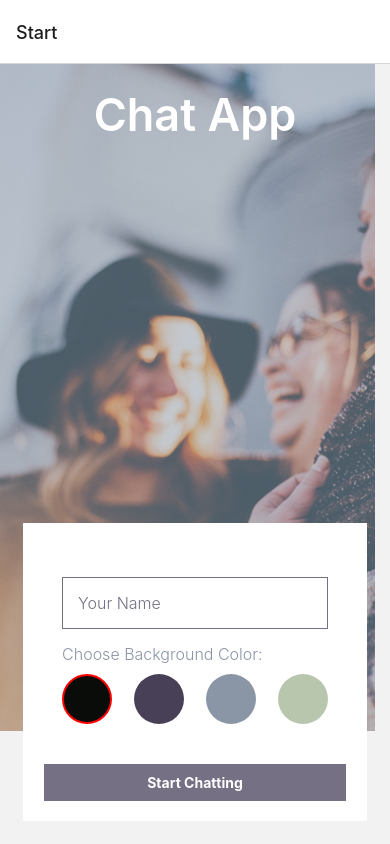
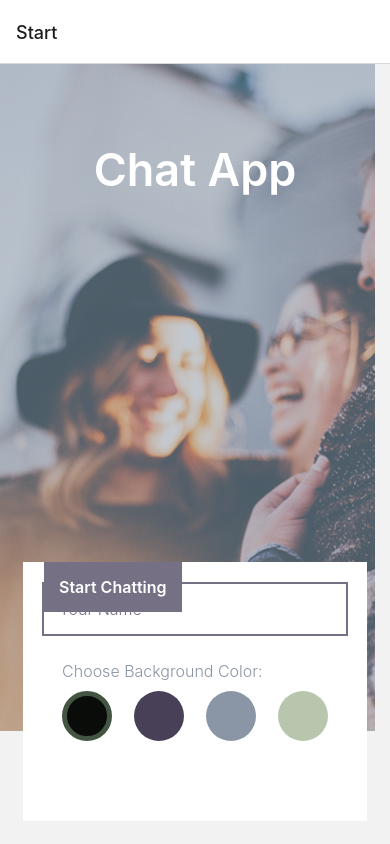
Before and after one commit to TubaJordan/Chat-App, a React Native app: screen /Start in a window 390 px wide. Built offline with nearby package versions, Linux system fonts and the light colour scheme.

Commit message:
style refinement

```diff
--- a/components/Start.js
+++ b/components/Start.js
@@ -26,10 +26,10 @@ const Start = ({ navigation }) => {
                         <TextInput style={styles.textInput} value={name} onChangeText={setName} placeholder="Your Name" placeholderTextColor="#757083" />
                         <Text style={styles.textColorSelector}>Choose Background Color:</Text>
                         <View style={styles.colorSelector}>
-                            <TouchableOpacity style={[styles.circle, color === userBackgroundColors.a && styles.selectedCircle, { backgroundColor: userBackgroundColors.a },]} onPress={() => setColor(userBackgroundColors.a)}></TouchableOpacity>
-                            <TouchableOpacity style={[styles.circle, color === userBackgroundColors.b && styles.selectedCircle, { backgroundColor: userBackgroundColors.b },]} onPress={() => setColor(userBackgroundColors.b)}></TouchableOpacity>
-                            <TouchableOpacity style={[styles.circle, color === userBackgroundColors.c && styles.selectedCircle, { backgroundColor: userBackgroundColors.c },]} onPress={() => setColor(userBackgroundColors.c)}></TouchableOpacity>
-                            <TouchableOpacity style={[styles.circle, color === userBackgroundColors.d && styles.selectedCircle, { backgroundColor: userBackgroundColors.d },]} onPress={() => setColor(userBackgroundColors.d)}></TouchableOpacity>
+                            <TouchableOpacity style={[styles.circle, color === userBackgroundColors.a && styles.selectedCircle1, { backgroundColor: userBackgroundColors.a },]} onPress={() => setColor(userBackgroundColors.a)}></TouchableOpacity>
+                            <TouchableOpacity style={[styles.circle, color === userBackgroundColors.b && styles.selectedCircle2, { backgroundColor: userBackgroundColors.b },]} onPress={() => setColor(userBackgroundColors.b)}></TouchableOpacity>
+                            <TouchableOpacity style={[styles.circle, color === userBackgroundColors.c && styles.selectedCircle3, { backgroundColor: userBackgroundColors.c },]} onPress={() => setColor(userBackgroundColors.c)}></TouchableOpacity>
+                            <TouchableOpacity style={[styles.circle, color === userBackgroundColors.d && styles.selectedCircle4, { backgroundColor: userBackgroundColors.d },]} onPress={() => setColor(userBackgroundColors.d)}></TouchableOpacity>
                         </View>
                     </KeyboardAvoidingView>
                     <TouchableOpacity style={styles.button} onPress={() => navigation.navigate("Screen2", { name: name, color: color })}>
@@ -57,10 +57,11 @@ const styles = StyleSheet.create({
         color: '#FFFFFF',
         alignSelf: 'center',
         flex: 1,
+        paddingTop: 55,
     },
     inputContainer: {
         backgroundColor: '#FFFFFF',
-        padding: '6%',
+        paddingHorizontal: "6%",
         paddingBottom: 20,
     },
     textInput: {
@@ -68,10 +69,11 @@ const styles = StyleSheet.create({
         fontWeight: '300',
         color: '#757083',
         padding: 15,
-        borderWidth: 1,
+        borderWidth: 2,
         borderColor: '#757083',
-        marginTop: 15,
-        marginBottom: 15,
+        marginTop: 20,
+        marginBottom: 25,
+        marginHorizontal: -20,
     },
     textColorSelector: {
         fontSize: 16,
@@ -82,25 +84,39 @@ const styles = StyleSheet.create({
     colorSelector: {
         flexDirection: 'row',
         justifyContent: 'space-between',
-        marginBottom: 20,
+        marginBottom: 40,
     },
     circle: {
         height: 50,
         width: 50,
         borderRadius: 25,
     },
-    selectedCircle: {
-        borderWidth: 2,
-        borderColor: '#FF0000',
+    selectedCircle1: {
+        borderWidth: 5,
+        borderColor: "#445544",
+    },
+    selectedCircle2: {
+        borderWidth: 5,
+        borderColor: "#7A6B89",
+    },
+    selectedCircle3: {
+        borderWidth: 5,
+        borderColor: "#BDC3C7",
+    },
+    selectedCircle4: {
+        borderWidth: 5,
+        borderColor: "#D0D9B2",
     },
     button: {
         backgroundColor: '#757083',
-        padding: 10,
+        padding: 15,
+        position: "fixed",
     },
     buttonText: {
         color: '#FFFFFF',
-        fontWeight: 'bold',
+        fontWeight: '600',
         textAlign: 'center',
+        fontSize: 16,
     },
 });
 
```
